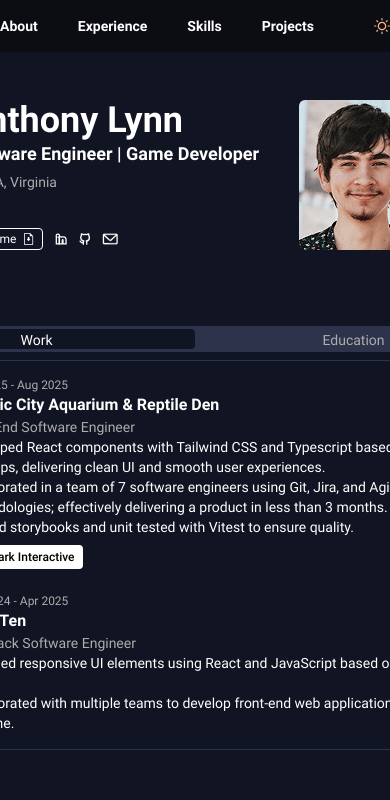
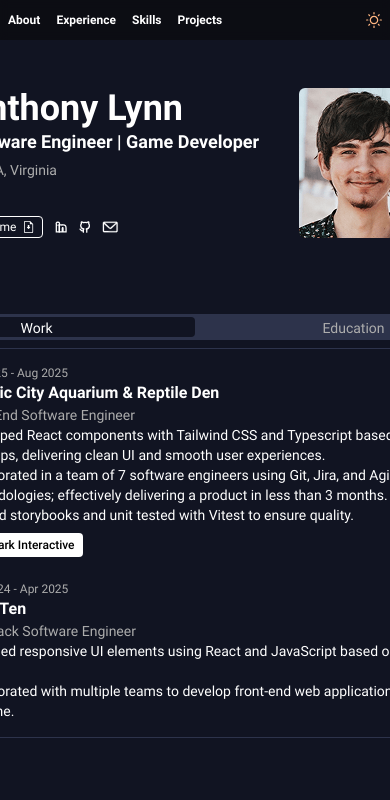
Before and after one commit to AnthonyLynn/Portfolio, a React (Vite) app: page / in a window 390 px wide. Shown: the top 800 px of the page. Built offline with nearby package versions, Linux system fonts and the light colour scheme.

Commit message:
style: add responsive design for header

```diff
--- a/src/components/Header.tsx
+++ b/src/components/Header.tsx
@@ -9,34 +9,34 @@ export const Header: React.FC<HeaderProps> = ({}) => {
   return (
     <header className="bg-base-primary/90 sticky z-20 left-0 top-0 w-full backdrop-blur-xs">
       <div className="h-full max-w-[640px] w-full flex justify-between m-auto">
-        <nav className="h-full text-dark-primary-text font-bold text-sm flex">
+        <nav className="h-full text-dark-primary-text font-bold text-xs sm:text-sm flex">
           <a
             href="#about"
-            className="flex items-center pr-5 py-4 hover:text-text-secondary"
+            className="flex items-center px-2 sm:pl-0 sm:pr-5 py-3 sm:py-4 hover:text-text-secondary"
           >
             About
           </a>
           <a
             href="#experience"
-            className="flex items-center px-5 py-4 hover:text-text-secondary"
+            className="flex items-center px-2 sm:px-5 py-3 sm:py-4 hover:text-text-secondary"
           >
             Experience
           </a>
           <a
             href="#skills"
-            className="flex items-center px-5 py-4 hover:text-text-secondary"
+            className="flex items-center px-2 sm:px-5 py-3 sm:py-4 hover:text-text-secondary"
           >
             Skills
           </a>
           <a
             href="#projects"
-            className="flex items-center px-5 py-4 hover:text-text-secondary"
+            className="flex items-center px-2 sm:px-5 py-3 sm:py-4 hover:text-text-secondary"
           >
             Projects
           </a>
         </nav>
-        <button className="hover:cursor-pointer">
-          <SunIcon className="visible fill-orange-accent-color h-4  hover:fill-text-secondary" />
+        <button className="hover:cursor-pointer px-2 sm:pr-0 group">
+          <SunIcon className="visible fill-orange-accent-color h-4 group-hover:fill-text-secondary" />
           <MoonIcon className="hidden stroke-purple-accent-color h-4" />
         </button>
       </div>
```
